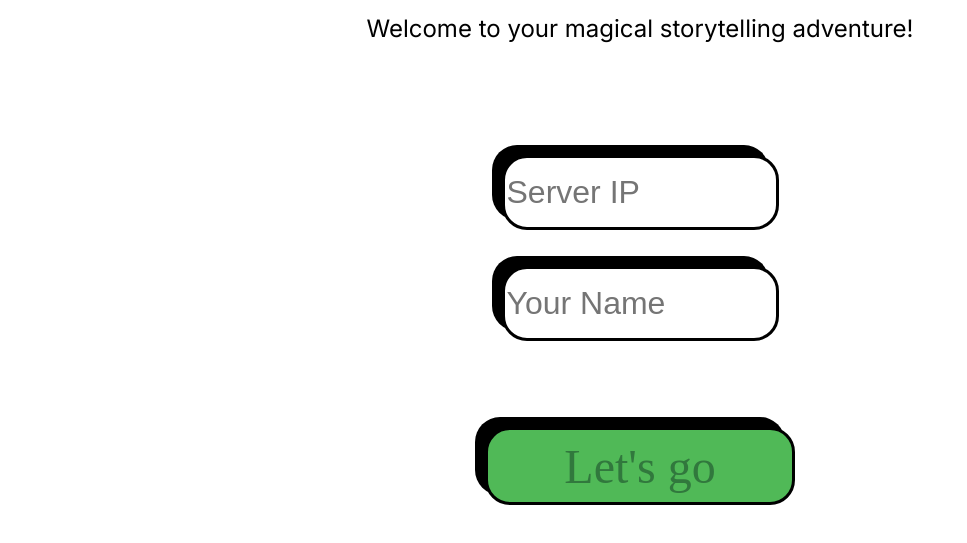
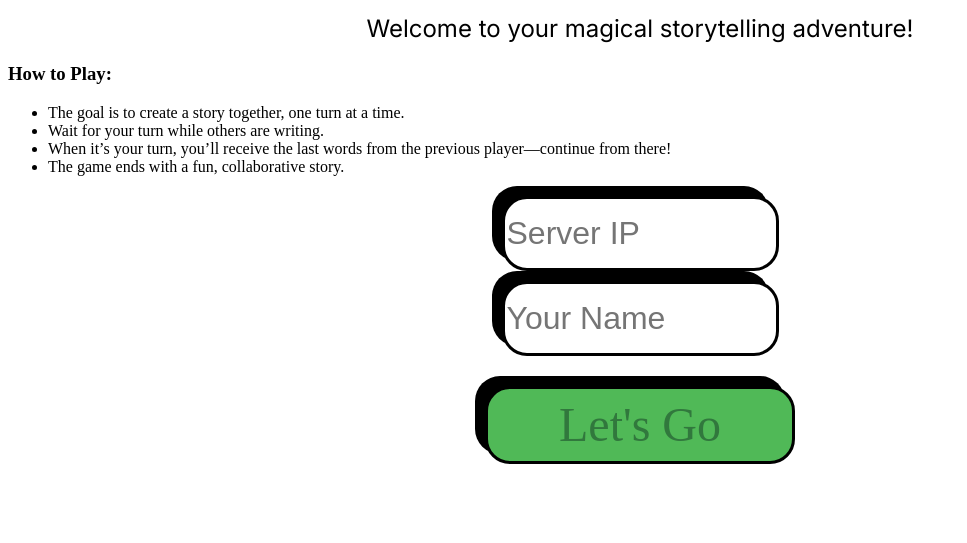
Before and after one commit to wwwkieran/storybot, a Gatsby site in the folder client/: page / in a window 1280 px wide. Shown: the part 215-758 px from the top of the page, without its empty margins (0-967 px from the left). Built offline with nearby package versions, Linux system fonts and the light colour scheme; Gatsby itself is replaced by a stand-in of ours; a web font is replaced by a local one.

Commit message:
More from Gonzalo

```diff
--- a/client/src/components/welcome.tsx
+++ b/client/src/components/welcome.tsx
@@ -1,5 +1,5 @@
-import { storyBotHeader, smallInputBox, subtitle, bigGreenActionButton } from "./styles.module.scss"
-import React, {useState} from "react";
+import { storyBotHeader, smallInputBox, subtitle, bigGreenActionButton, howToPlay } from "./styles.module.scss"
+import React, { useState } from "react";
 
 type WelcomeProps = {
     setServerIP: (s: string) => void
@@ -12,12 +12,45 @@ const Welcome: React.FC<WelcomeProps> = (props) => {
     return (
         <div>
             <h1 className={storyBotHeader}>StoryBot</h1>
-            <h2 className={subtitle}> Welcome to your magical storytelling adventure!</h2>
-            <input placeholder={"Server IP"} className={smallInputBox} style={{marginTop: "112px"}} type="text" value={serverIP} onChange={(e) => {setServerIP(e.target.value)}} />
-            <input placeholder={"Your Name"} className={smallInputBox} style={{marginTop: "36px"}} type="text" value={name} onChange={(e) => {setName(e.target.value)}} />
-            <button className={bigGreenActionButton} style={{ marginTop: "86px" }} onClick={(e) => {
-                props.setServerIP(serverIP)
-            }}>Let's go</button>
+            <h2 className={subtitle}>Welcome to your magical storytelling adventure!</h2>
+
+            {/* How to Play Section */}
+            <div className={howToPlay}>
+                <h3>How to Play:</h3>
+                <ul>
+                    <li>The goal is to create a story together, one turn at a time.</li>
+                    <li>Wait for your turn while others are writing.</li>
+                    <li>When it’s your turn, you’ll receive the last words from the previous player—continue from there!</li>
+                    <li>The game ends with a fun, collaborative story.</li>
+                </ul>
+            </div>
+
+            {/* Input Fields */}
+            <input
+                placeholder="Server IP"
+                className={smallInputBox}
+                style={{ marginTop: "20px" }}
+                type="text"
+                value={serverIP}
+                onChange={(e) => setServerIP(e.target.value)}
+            />
+            <input
+                placeholder="Your Name"
+                className={smallInputBox}
+                style={{ marginTop: "10px" }}
+                type="text"
+                value={name}
+                onChange={(e) => setName(e.target.value)}
+            />
+
+            {/* Action Button */}
+            <button
+                className={bigGreenActionButton}
+                style={{ marginTop: "30px" }}
+                onClick={() => props.setServerIP(serverIP)}
+            >
+                Let's Go
+            </button>
         </div>
     )
 }
```
